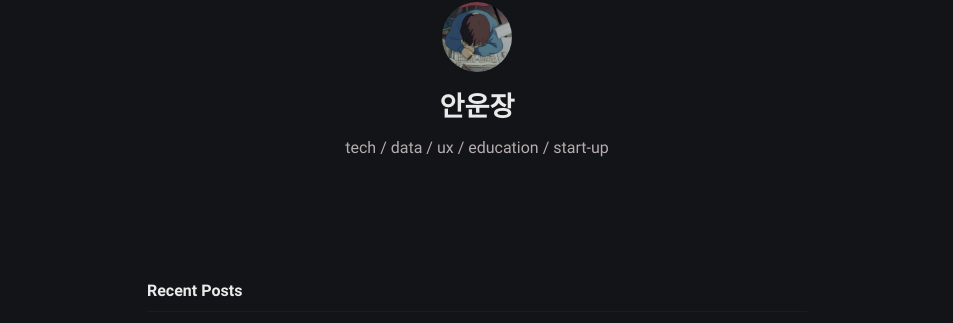
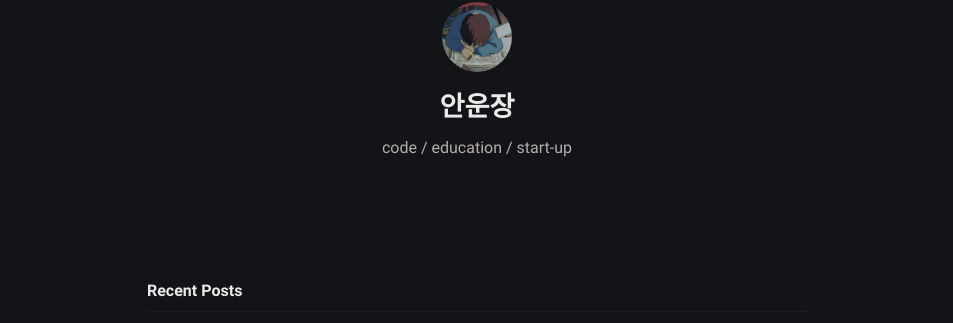
Before and after one commit to kimhodol/hodol-aa96c, a Jekyll site: the page built from index.md, in a window 1280 px wide. Shown: the part 166-489 px from the top of the page, without its empty margins (163-1116 px from the left). Built offline with Jekyll 4.4.1, drawn with Linux system fonts in a browser that asks for light colours.

Commit message:
_config.yml: changed

```diff
--- a/_config.yml
+++ b/_config.yml
@@ -11,7 +11,7 @@ mode: dark
 author:
   name: 안운장
   bio: >-
-    tech / data / ux / education / start-up
+    code / education / start-up
   username: kimhodol
   github: kimhodol
   email: woonjangahn@gmail.com
```
